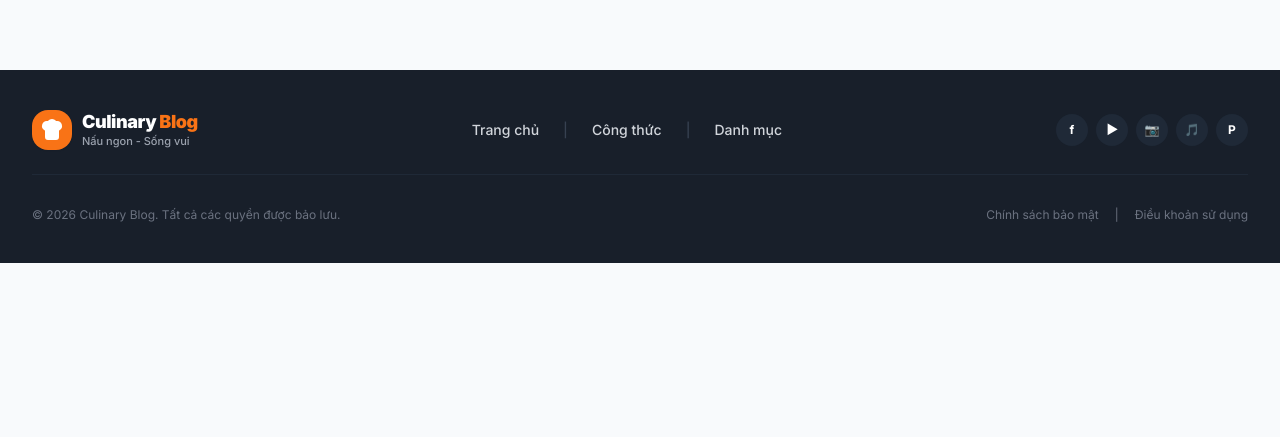
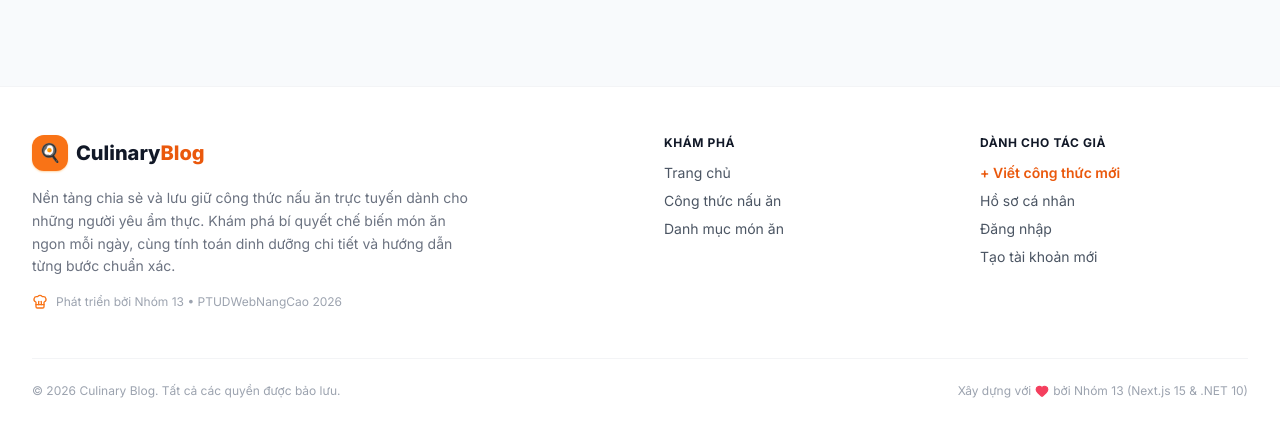
Before and after one commit to idewithasmile/PTUDWebNangCao-2026-Nhom13, a Next.js app in the folder frontend/: page / in a window 1280 px wide. Shown: the part 1742-2179 px from the top of the page. Before the commit the page ends 2005 px from the top, so only its background shows below. Built offline with nearby package versions, Linux system fonts and the light colour scheme; no server answers.

Commit message:
fix(footer): restore original white footer layout with brand info, category columns and Nhóm 13 copyright

```diff
--- a/frontend/src/components/site-footer.tsx
+++ b/frontend/src/components/site-footer.tsx
@@ -1,110 +1,91 @@
-'use client';
-
 import Link from 'next/link';
-import { ChefHat, ArrowUp } from 'lucide-react';
+import { ChefHat, Heart, UtensilsCrossed, Sparkles } from 'lucide-react';
 
 export default function SiteFooter() {
-  const scrollToTop = () => {
-    window.scrollTo({ top: 0, behavior: 'smooth' });
-  };
+  return (
+    <footer className="mt-20 border-t border-gray-100 bg-white">
+      <div className="mx-auto max-w-7xl px-4 py-12 sm:px-6 lg:px-8">
+        <div className="grid grid-cols-1 gap-8 md:grid-cols-4 lg:gap-12">
+          {/* Cột 1: Thông tin thương hiệu */}
+          <div className="space-y-4 md:col-span-2">
+            <Link href="/" className="inline-flex items-center gap-2 text-xl font-extrabold text-gray-900">
+              <span className="flex h-9 w-9 items-center justify-center rounded-xl bg-orange-500 text-lg text-white shadow-sm shadow-orange-200">
+                🍳
+              </span>
+              <span>Culinary<span className="text-orange-600">Blog</span></span>
+            </Link>
+            <p className="max-w-md text-sm text-gray-500 leading-relaxed">
+              Nền tảng chia sẻ và lưu giữ công thức nấu ăn trực tuyến dành cho những người yêu ẩm thực.
+              Khám phá bí quyết chế biến món ăn ngon mỗi ngày, cùng tính toán dinh dưỡng chi tiết và hướng dẫn từng bước chuẩn xác.
+            </p>
+            <div className="flex items-center gap-2 text-xs text-gray-400">
+              <ChefHat className="h-4 w-4 text-orange-500" />
+              <span>Phát triển bởi Nhóm 13 • PTUDWebNangCao 2026</span>
+            </div>
+          </div>
 
-  return (
-    <footer className="mt-16 bg-[#181f2a] text-gray-300">
-      <div className="mx-auto max-w-7xl px-4 py-10 sm:px-6 lg:px-8 space-y-8">
-        {/* Hàng trên: Logo, Menu điều hướng ngang & Icon mạng xã hội */}
-        <div className="flex flex-col lg:flex-row items-center justify-between gap-6 pb-6 border-b border-gray-800">
-          {/* Logo & Slogan */}
-          <Link href="/" className="group flex items-center gap-2.5">
-            <span className="flex h-10 w-10 items-center justify-center rounded-2xl bg-orange-500 text-white shadow-sm">
-              <ChefHat className="h-6 w-6 fill-white text-white" />
-            </span>
-            <div className="flex flex-col">
-              <span className="text-lg font-black tracking-tight text-white leading-tight">
-                Culinary<span className="text-orange-500"> Blog</span>
-              </span>
-              <span className="text-[11px] font-medium text-gray-400">Nấu ngon - Sống vui</span>
-            </div>
-          </Link>
+          {/* Cột 2: Khám phá ẩm thực */}
+          <div className="space-y-3">
+            <h4 className="text-xs font-bold uppercase tracking-wider text-gray-900">
+              Khám phá
+            </h4>
+            <ul className="space-y-2 text-sm text-gray-600">
+              <li>
+                <Link href="/" className="transition hover:text-orange-600">
+                  Trang chủ
+                </Link>
+              </li>
+              <li>
+                <Link href="/recipes" className="transition hover:text-orange-600">
+                  Công thức nấu ăn
+                </Link>
+              </li>
+              <li>
+                <Link href="/categories" className="transition hover:text-orange-600">
+                  Danh mục món ăn
+                </Link>
+              </li>
+            </ul>
+          </div>
 
-          {/* Menu Điều hướng ngang */}
-          <nav className="flex flex-wrap items-center justify-center gap-3 sm:gap-6 text-xs sm:text-sm font-medium text-gray-300">
-            <Link href="/" className="hover:text-orange-400 transition">Trang chủ</Link>
-            <span className="text-gray-700">|</span>
-            <Link href="/recipes" className="hover:text-orange-400 transition">Công thức</Link>
-            <span className="text-gray-700">|</span>
-            <Link href="/categories" className="hover:text-orange-400 transition">Danh mục</Link>
-          </nav>
-
-          {/* Icon Mạng xã hội */}
-          <div className="flex items-center gap-2">
-            <a
-              href="https://facebook.com"
-              target="_blank"
-              rel="noreferrer"
-              className="flex h-8 w-8 items-center justify-center rounded-full bg-gray-800 hover:bg-[#1877F2] text-white transition text-xs font-bold"
-              title="Facebook"
-            >
-              f
-            </a>
-            <a
-              href="https://youtube.com"
-              target="_blank"
-              rel="noreferrer"
-              className="flex h-8 w-8 items-center justify-center rounded-full bg-gray-800 hover:bg-[#FF0000] text-white transition text-xs font-bold"
-              title="YouTube"
-            >
-              ▶
-            </a>
-            <a
-              href="https://instagram.com"
-              target="_blank"
-              rel="noreferrer"
-              className="flex h-8 w-8 items-center justify-center rounded-full bg-gray-800 hover:bg-[#E1306C] text-white transition text-xs font-bold"
-              title="Instagram"
-            >
-              📷
-            </a>
-            <a
-              href="https://tiktok.com"
-              target="_blank"
-              rel="noreferrer"
-              className="flex h-8 w-8 items-center justify-center rounded-full bg-gray-800 hover:bg-black text-white transition text-xs font-bold"
-              title="TikTok"
-            >
-              🎵
-            </a>
-            <a
-              href="https://pinterest.com"
-              target="_blank"
-              rel="noreferrer"
-              className="flex h-8 w-8 items-center justify-center rounded-full bg-gray-800 hover:bg-[#E60023] text-white transition text-xs font-bold"
-              title="Pinterest"
-            >
-              P
-            </a>
+          {/* Cột 3: Tác giả & Đầu bếp */}
+          <div className="space-y-3">
+            <h4 className="text-xs font-bold uppercase tracking-wider text-gray-900">
+              Dành cho Tác giả
+            </h4>
+            <ul className="space-y-2 text-sm text-gray-600">
+              <li>
+                <Link href="/recipes/create" className="font-semibold text-orange-600 hover:text-orange-700">
+                  + Viết công thức mới
+                </Link>
+              </li>
+              <li>
+                <Link href="/dashboard?tab=settings" className="transition hover:text-orange-600">
+                  Hồ sơ cá nhân
+                </Link>
+              </li>
+              <li>
+                <Link href="/login" className="transition hover:text-orange-600">
+                  Đăng nhập
+                </Link>
+              </li>
+              <li>
+                <Link href="/register" className="transition hover:text-orange-600">
+                  Tạo tài khoản mới
+                </Link>
+              </li>
+            </ul>
           </div>
         </div>
 
-        {/* Hàng dưới: Bản quyền & Chính sách */}
-        <div className="flex flex-col sm:flex-row items-center justify-between gap-4 text-xs text-gray-500">
+        {/* Bottom copyright */}
+        <div className="mt-12 border-t border-gray-100 pt-6 flex flex-col items-center justify-between gap-4 text-xs text-gray-400 sm:flex-row">
           <p>© {new Date().getFullYear()} Culinary Blog. Tất cả các quyền được bảo lưu.</p>
-          <div className="flex items-center gap-4">
-            <Link href="/privacy" className="hover:text-gray-400 transition">Chính sách bảo mật</Link>
-            <span>|</span>
-            <Link href="/terms" className="hover:text-gray-400 transition">Điều khoản sử dụng</Link>
-          </div>
+          <p className="flex items-center gap-1">
+            Xây dựng với <Heart className="h-3.5 w-3.5 text-rose-500 fill-rose-500 inline" /> bởi Nhóm 13 (Next.js 15 & .NET 10)
+          </p>
         </div>
       </div>
-
-      {/* Nút Cuộn lên đầu trang (Back to top) màu cam nổi góc phải */}
-      <button
-        type="button"
-        onClick={scrollToTop}
-        className="fixed bottom-6 right-6 z-40 flex h-10 w-10 items-center justify-center rounded-full bg-orange-500 hover:bg-orange-600 text-white shadow-lg transition-transform hover:scale-110 active:scale-95"
-        title="Lên đầu trang"
-      >
-        <ArrowUp className="w-5 h-5" />
-      </button>
     </footer>
   );
 }
```
Also changed, not shown: 1 other file (tests, documents, lock files or other folders).
